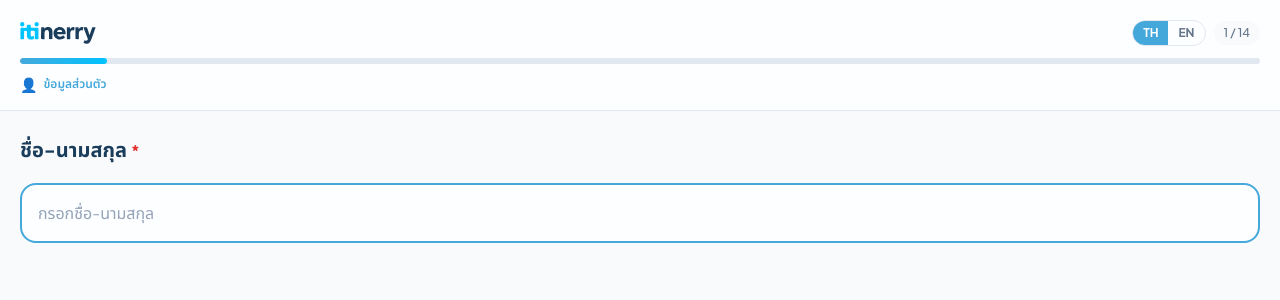
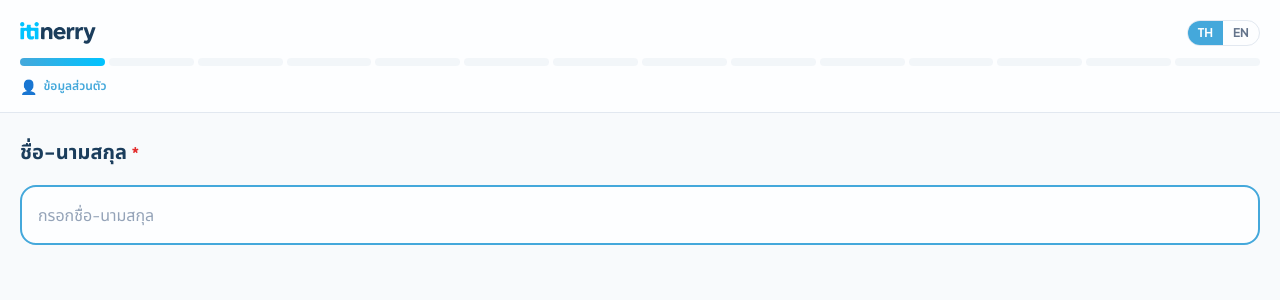
Before and after one commit to tripforgeadmin/itinerry-app, a Next.js app: page /q in a window 1280 px wide. Shown: the top 300 px of the page. Built offline with nearby package versions, Linux system fonts and the light colour scheme.

Commit message:
Replace question counter with power bar, fix EN placeholders

```diff
--- a/app/auth/page.tsx
+++ b/app/auth/page.tsx
@@ -3,7 +3,6 @@
 import { useState, useEffect } from "react";
 import { motion, AnimatePresence } from "framer-motion";
 import { ItinerryLogo } from "@/components/ItinerryLogo";
-import { LINE_OA_URL, LINE_OA_QR, LINE_OA_ID } from "@/lib/constants";
 
 const TAGLINES = [
   "ประเมินความเสี่ยงล่วงหน้าก่อนยื่นวีซ่า",
@@ -20,7 +19,6 @@ const STEPS = [
 export default function AuthPage() {
   const [loading, setLoading] = useState(false);
   const [taglineIndex, setTaglineIndex] = useState(0);
-  const [addedFriend, setAddedFriend] = useState(false);
 
   useEffect(() => {
     const t = setInterval(() => {
@@ -28,11 +26,6 @@ export default function AuthPage() {
     }, 2800);
     return () => clearInterval(t);
   }, []);
-
-  function handleAddFriend() {
-    window.open(LINE_OA_URL, "_blank");
-    setTimeout(() => setAddedFriend(true), 1500);
-  }
 
   function handleLineLogin() {
     setLoading(true);
@@ -118,49 +111,12 @@ export default function AuthPage() {
           ))}
         </motion.div>
 
-        {/* Step 1: Add Friend / Step 2: LINE Login */}
-        <AnimatePresence mode="wait">
-          {!addedFriend ? (
+        {/* LINE Login Button */}
         <motion.div
-              key="add-friend"
           initial={{ opacity: 0, y: 12 }}
           animate={{ opacity: 1, y: 0 }}
-              exit={{ opacity: 0, y: -12 }}
-              transition={{ duration: 0.35 }}
-              className="w-full flex flex-col items-center gap-3"
-            >
-              {/* QR */}
-              <div className="flex flex-col items-center gap-1.5">
-                {/* eslint-disable-next-line @next/next/no-img-element */}
-                <img src={LINE_OA_QR} alt="LINE QR" className="w-28 h-28 rounded-2xl" />
-                <span className="text-xs text-muted">{LINE_OA_ID}</span>
-              </div>
-
-              {/* Add Friend Button */}
-              <button
-                onClick={handleAddFriend}
-                className="w-full flex items-center justify-center gap-3 rounded-2xl px-6 py-4 text-white font-bold text-base transition-all active:scale-95 shadow-lg"
-                style={{ backgroundColor: "#06c755", boxShadow: "0 4px 24px rgba(6,199,85,0.3)" }}
-              >
-                <LineIcon />
-                เพิ่มเพื่อน LINE ก่อนเริ่มใช้งาน
-              </button>
-
-              <button
-                onClick={() => setAddedFriend(true)}
-                className="text-xs text-muted underline underline-offset-2"
-              >
-                เพิ่มเพื่อนแล้ว →
-              </button>
-            </motion.div>
-          ) : (
-            <motion.div
-              key="login"
-              initial={{ opacity: 0, y: 12 }}
-              animate={{ opacity: 1, y: 0 }}
-              exit={{ opacity: 0, y: -12 }}
-              transition={{ duration: 0.35 }}
-              className="w-full flex flex-col gap-3"
+          transition={{ duration: 0.5, delay: 0.3 }}
+          className="w-full"
         >
           <button
             onClick={handleLineLogin}
@@ -181,13 +137,17 @@ export default function AuthPage() {
               </>
             )}
           </button>
-              <p className="text-xs text-muted text-center leading-relaxed px-4">
+        </motion.div>
+
+        <motion.p
+          initial={{ opacity: 0 }}
+          animate={{ opacity: 1 }}
+          transition={{ delay: 0.5 }}
+          className="mt-5 text-xs text-muted text-center leading-relaxed px-4"
+        >
           โดยการเข้าสู่ระบบ คุณยินยอมให้ itinerry เก็บข้อมูลโปรไฟล์ LINE
           เพื่อประกอบการให้บริการ
-              </p>
-            </motion.div>
-          )}
-        </AnimatePresence>
+        </motion.p>
       </div>
     </main>
   );
--- a/components/form/QuestionScreen.tsx
+++ b/components/form/QuestionScreen.tsx
@@ -112,20 +112,24 @@ export function QuestionScreen({
                 EN
               </button>
             </div>
-            <span className="text-xs text-muted font-medium bg-surface px-2.5 py-1 rounded-full">
-              {qIndex + 1} / {totalQ}
-            </span>
           </div>
         </div>
-        {/* Progress */}
-        <div className="w-full h-1.5 bg-border rounded-full overflow-hidden">
-          <motion.div
-            className="h-full rounded-full"
-            style={{ background: "linear-gradient(90deg, #44a8db, #00c3ff)" }}
-            initial={false}
-            animate={{ width: `${pct}%` }}
-            transition={{ duration: 0.4, ease: "easeOut" }}
-          />
+        {/* Power bar */}
+        <div className="flex items-center gap-1 mt-1">
+          {Array.from({ length: totalQ }).map((_, i) => (
+            <motion.div
+              key={i}
+              className="h-2 flex-1 rounded-full"
+              initial={false}
+              animate={{
+                background: i < qIndex + 1
+                  ? "linear-gradient(90deg, #44a8db, #00c3ff)"
+                  : "var(--color-border)",
+                opacity: i < qIndex + 1 ? 1 : 0.4,
+              }}
+              transition={{ duration: 0.3, delay: i * 0.02 }}
+            />
+          ))}
         </div>
         {/* Section tag */}
         <div className="flex items-center gap-1.5 mt-2.5">
@@ -167,7 +171,7 @@ export function QuestionScreen({
                     type={question.type}
                     value={value ?? ""}
                     onChange={(e) => onAnswer(question.id, e.target.value)}
-                    placeholder={question.placeholder}
+                    placeholder={lang === "en" && question.placeholderEn ? question.placeholderEn : question.placeholder}
                     autoFocus
                     onKeyDown={(e) => { if (e.key === "Enter" && isAnswered) onNext(); }}
                     className={[
--- a/lib/line.ts
+++ b/lib/line.ts
@@ -23,7 +23,7 @@ export function buildLineAuthUrl(state: string): string {
     redirect_uri: LINE_CALLBACK_URL,
     scope: "profile openid",
     state,
-    bot_prompt: "aggressive",
+    prompt: "consent",
   });
   return `${LINE_AUTH_URL}?${params.toString()}`;
 }
--- a/lib/questions.ts
+++ b/lib/questions.ts
@@ -20,6 +20,7 @@ export interface Question {
   question: string;
   questionEn?: string;
   placeholder?: string;
+  placeholderEn?: string;
   options?: Option[];
   required?: boolean;
   /** If true, shows a text input when the user selects the "other" option */
@@ -50,6 +51,7 @@ const personalInfoStep: Step = {
       question: "ชื่อ-นามสกุล",
       questionEn: "Full Name",
       placeholder: "กรอกชื่อ-นามสกุล",
+      placeholderEn: "Enter your full name",
       required: true,
     },
     {
@@ -69,6 +71,7 @@ const personalInfoStep: Step = {
       question: "เบอร์โทรศัพท์",
       questionEn: "Phone Number",
       placeholder: "0812345678",
+      placeholderEn: "0812345678",
       required: true,
     },
     {
@@ -77,6 +80,7 @@ const personalInfoStep: Step = {
       question: "อีเมล",
       questionEn: "Email Address",
       placeholder: "example@email.com",
+      placeholderEn: "example@email.com",
       required: true,
     },
     {
```
Lines whose indentation alone changed are shown as unchanged.
